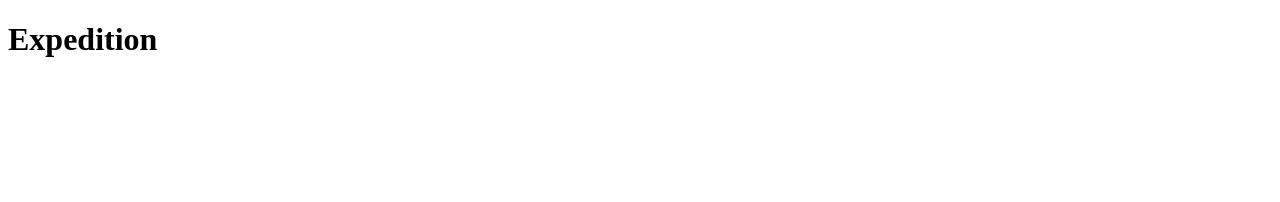
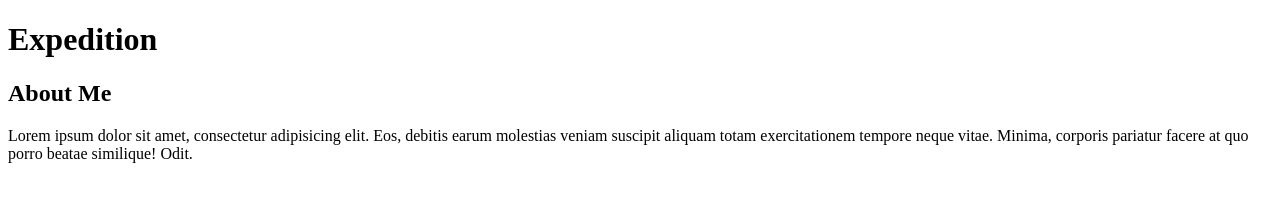
Before and after one commit to mdryan718/Git-course, a plain HTML site: page index.html in a window 1280 px wide. Drawn offline with Linux system fonts and the light colour scheme.

Commit message:
Add aside

```diff
--- a/index.html
+++ b/index.html
@@ -11,6 +11,18 @@
   <header>
       <h1>Expedition</h1>
   </header>
+  <div class="container">
+       <main>
+
+       </main>
+   </div>
+
+   <aside>
+       <h2>About Me</h2>
+
+       <p>Lorem ipsum dolor sit amet, consectetur adipisicing elit. Eos, debitis earum molestias veniam suscipit aliquam totam exercitationem tempore neque vitae. Minima, corporis pariatur facere at quo porro beatae similique! Odit.</p>
+   </aside>
+
     <script src="js/app.js"></script>
 </body>
 </html>
```
Also changed, not shown: 1 other file.
